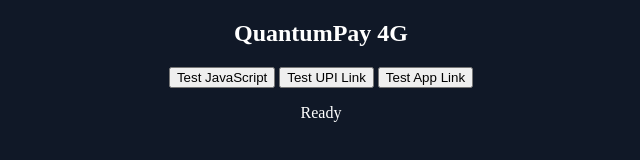
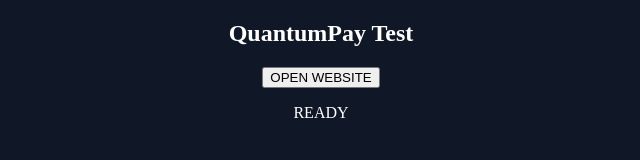
Before and after one commit to quntumcraft-solution/cloud-phone-pdf-viewer, a plain HTML site: page index.html in a window 1280 px wide. Shown: the whole page, without its empty margins (319-959 px from the left). Drawn offline with Linux system fonts and the light colour scheme.

Commit message:
Refactor index.html with new button and functions
Updated header and added a button to open a website. Removed old test functions and added a new function to handle the button click.

```diff
--- a/index.html
+++ b/index.html
@@ -2,36 +2,19 @@
 <html>
 <head>
 <meta name="viewport" content="width=device-width, initial-scale=1">
-<title>QuantumPay Test</title>
 </head>
 <body style="background:#101827;color:white;text-align:center">
 
-<h2>QuantumPay 4G</h2>
+<h2>QuantumPay Test</h2>
 
-<button onclick="test1()">Test JavaScript</button>
-<button onclick="test2()">Test UPI Link</button>
-<button onclick="test3()">Test App Link</button>
+<button onclick="openTest()">OPEN WEBSITE</button>
 
-<p id="result">Ready</p>
+<p id="status">READY</p>
 
 <script>
-function test1(){
- document.getElementById("result").innerText =
- "JavaScript Working";
-}
-
-function test2(){
- document.getElementById("result").innerText =
- "Testing UPI Link";
-
- window.location.href =
- "upi://pay?pa=test@upi&pn=Test&am=1&cu=INR";
-}
-
-function test3(){
- document.getElementById("result").innerText =
- "Testing Gupshup App";
- window.location.href = "gupshup://";
+function openTest(){
+ document.getElementById("status").innerText="Opening...";
+ window.location.href="https://www.google.com";
 }
 </script>
 
```
